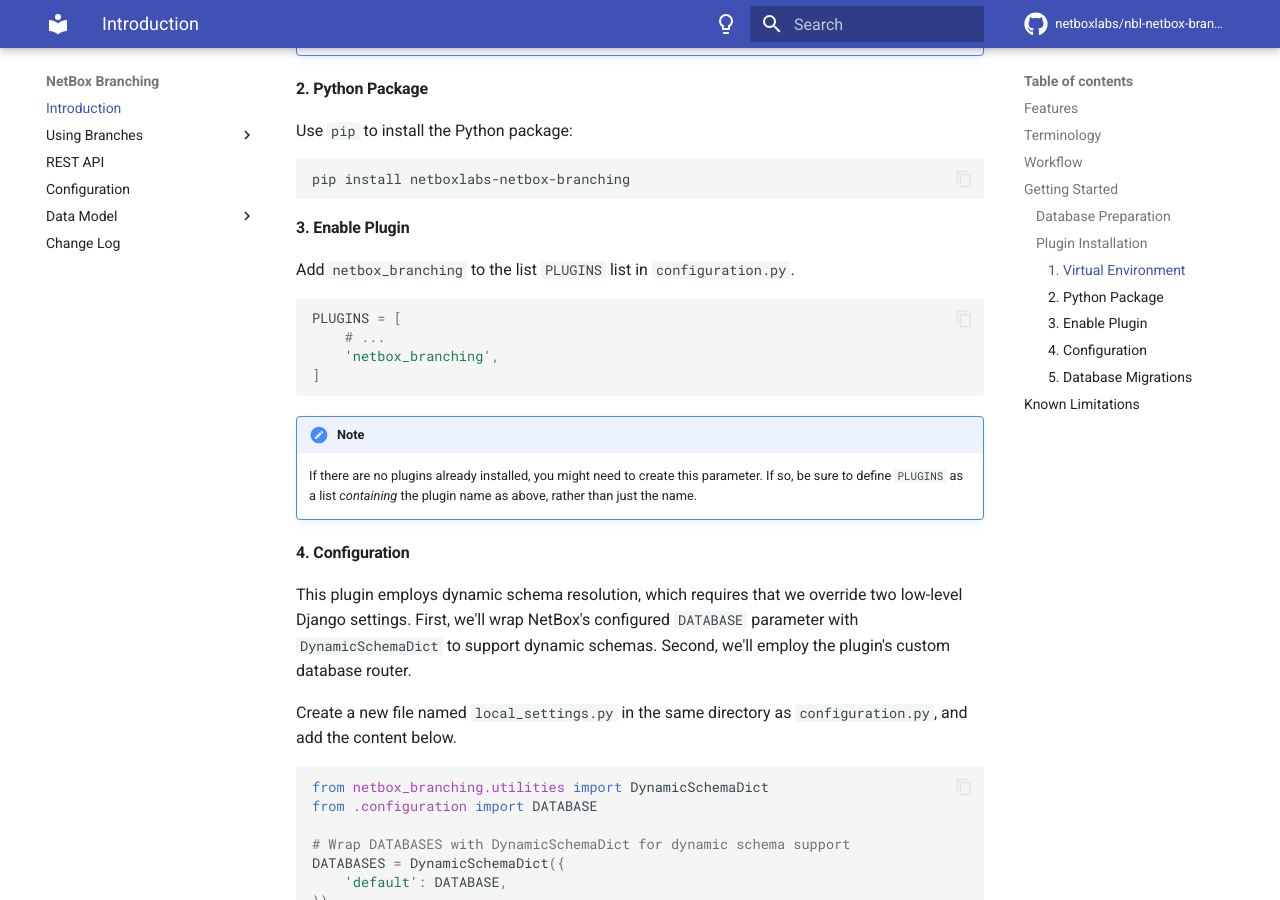
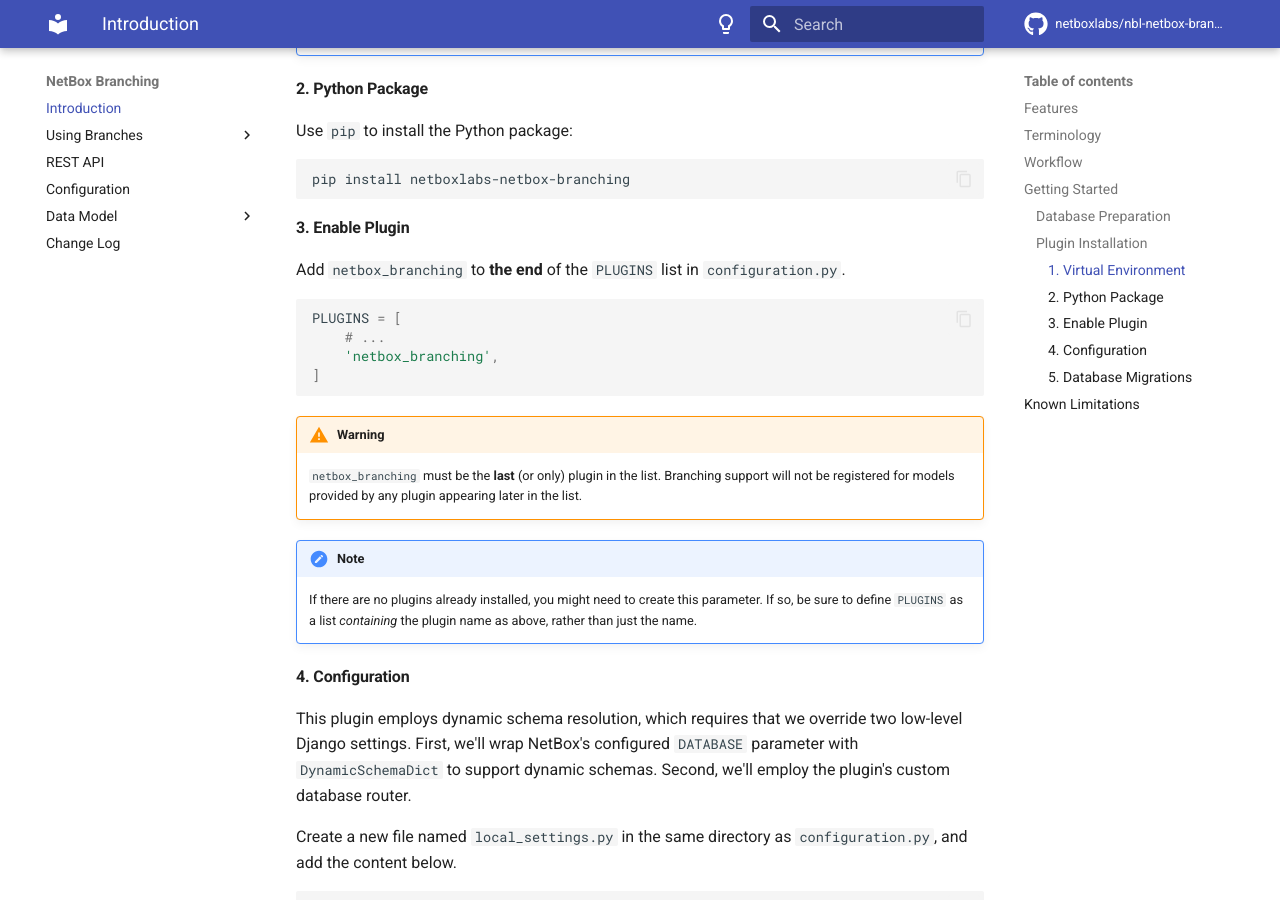
Before and after one commit to netboxlabs/netbox-branching, an MkDocs documentation site: the page built from docs/index.md, in a window 1280 px wide and 900 px high, scrolled down 3270 px. Built offline with MkDocs 1.6.1 and Material for MkDocs 9.7.7, drawn with Linux system fonts in a browser that asks for light colours; comment, search, counter and statistics services are not loaded.

Commit message:
Closes #115: Note that netbox_branching must be last entry in PLUGINS

````diff
--- a/docs/index.md
+++ b/docs/index.md
@@ -105,7 +105,7 @@
 
 #### 3. Enable Plugin
 
-Add `netbox_branching` to the list `PLUGINS` list in `configuration.py`.
+Add `netbox_branching` to **the end** of the `PLUGINS` list in `configuration.py`.
 
 ```python
 PLUGINS = [
@@ -113,6 +113,9 @@
     'netbox_branching',
 ]
 ```
+
+!!! warning
+    `netbox_branching` must be the **last** (or only) plugin in the list. Branching support will not be registered for models provided by any plugin appearing later in the list.
 
 !!! note
     If there are no plugins already installed, you might need to create this parameter. If so, be sure to define `PLUGINS` as a list _containing_ the plugin name as above, rather than just the name.
````
Also changed, not shown: README.md (+1 -1 lines).
